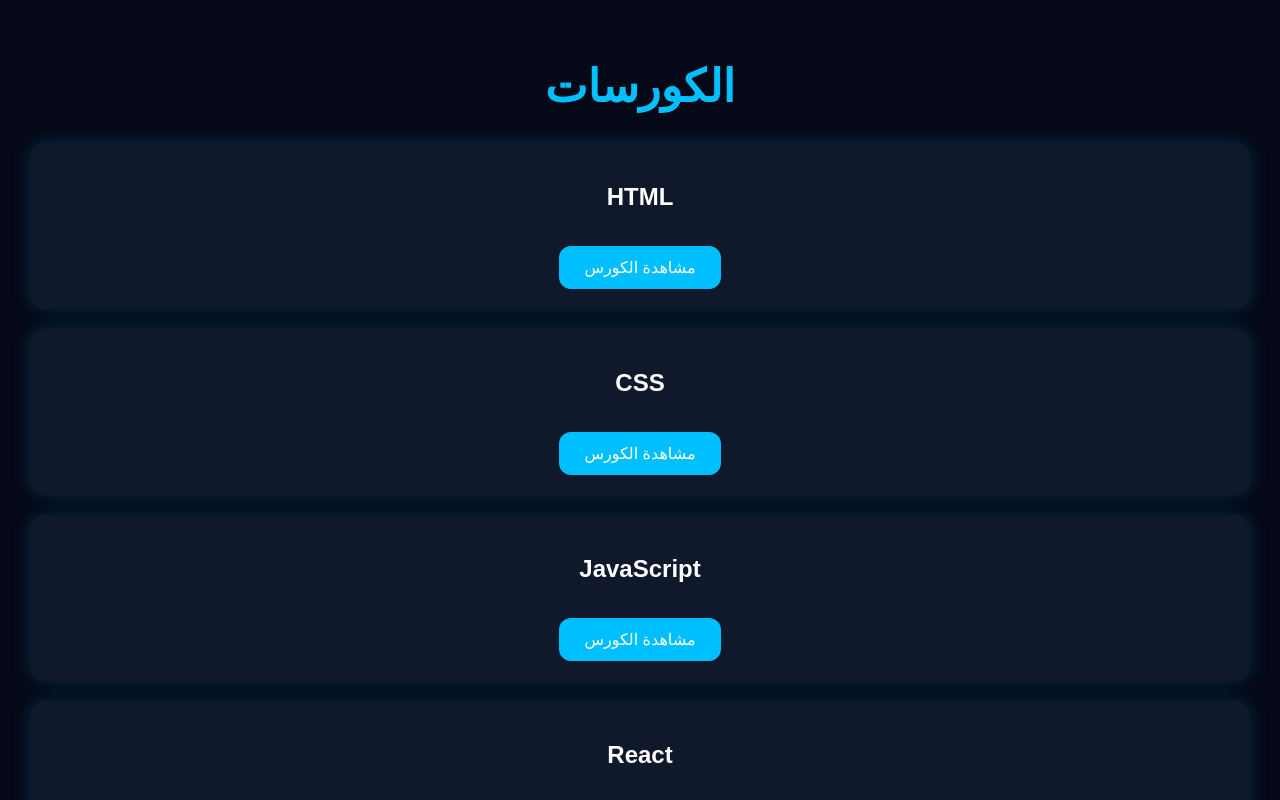
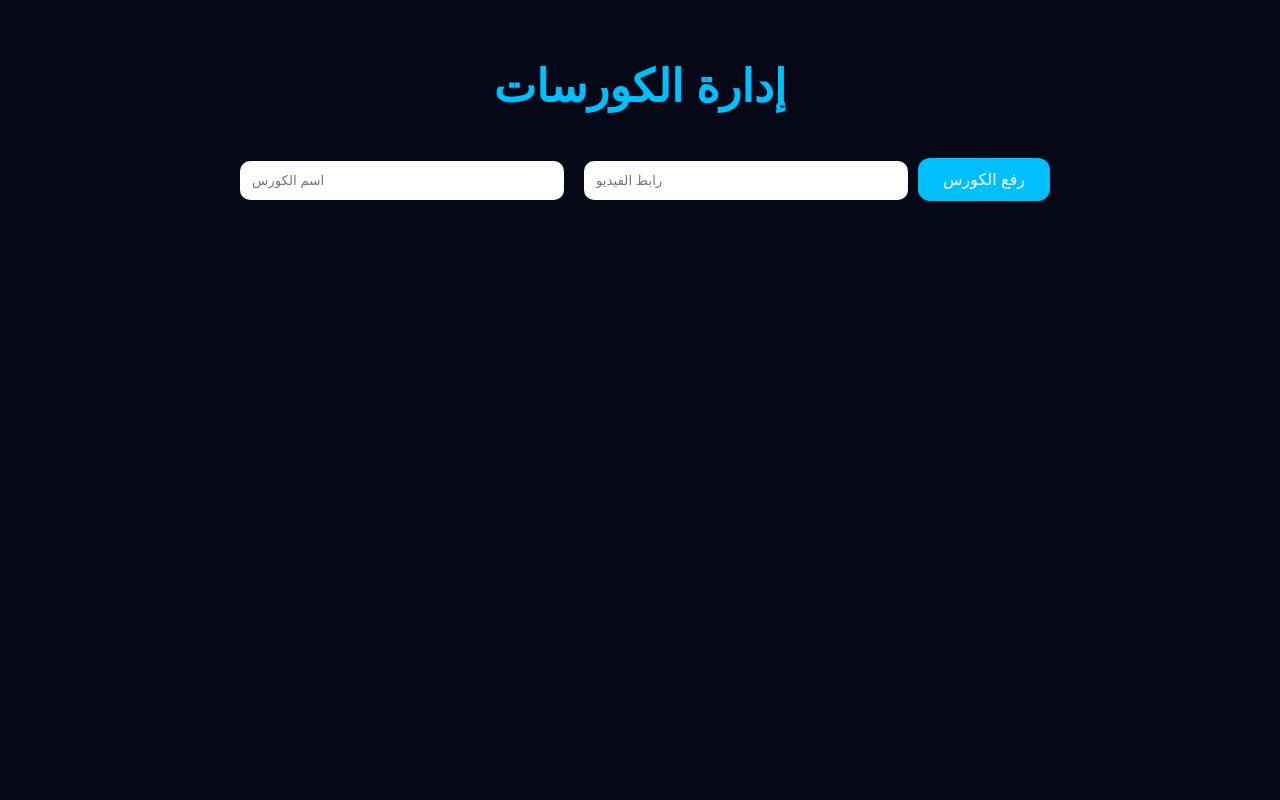
Before and after one commit to adhmadhm57a-wq/xentraa, a React (Vite) app: page /courses in a window 1280 px wide. Shown: the top 800 px of the page. Built offline with nearby package versions, Linux system fonts and the light colour scheme.

Commit message:
Courses.jsx

```diff
--- a/src/pages/Courses.jsx
+++ b/src/pages/Courses.jsx
@@ -1,39 +1,55 @@
+import { useState } from "react";
+
 export default function Courses() {
 
-  const courses = [
-    "HTML",
-    "CSS",
-    "JavaScript",
-    "React",
-    "Node.js",
-    "Python"
-  ];
+  const [course, setCourse] = useState("");
+
+  const [video, setVideo] = useState("");
+
+  const addCourse = () => {
+
+    const courses =
+      JSON.parse(localStorage.getItem("courses")) || [];
+
+    courses.push({
+      course,
+      video
+    });
+
+    localStorage.setItem(
+      "courses",
+      JSON.stringify(courses)
+    );
+
+    alert("تم رفع الكورس");
+
+  };
 
   return (
 
     <div className="container">
 
       <h1>
-        الكورسات
+        إدارة الكورسات
       </h1>
 
-      {
-        courses.map((course, index) => (
+      <input
+        placeholder="اسم الكورس"
+        onChange={(e) =>
+          setCourse(e.target.value)
+        }
+      />
 
-          <div className="card" key={index}>
+      <input
+        placeholder="رابط الفيديو"
+        onChange={(e) =>
+          setVideo(e.target.value)
+        }
+      />
 
-            <h2>
-              {course}
-            </h2>
-
-            <button>
-              مشاهدة الكورس
-            </button>
-
-          </div>
-
-        ))
-      }
+      <button onClick={addCourse}>
+        رفع الكورس
+      </button>
 
     </div>
   );
```
